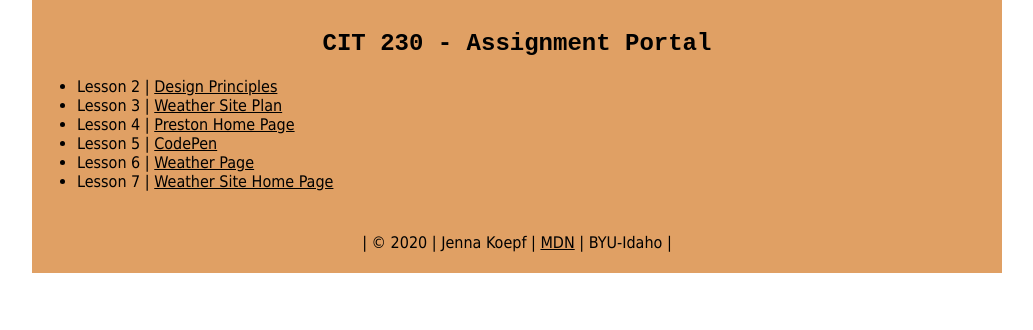
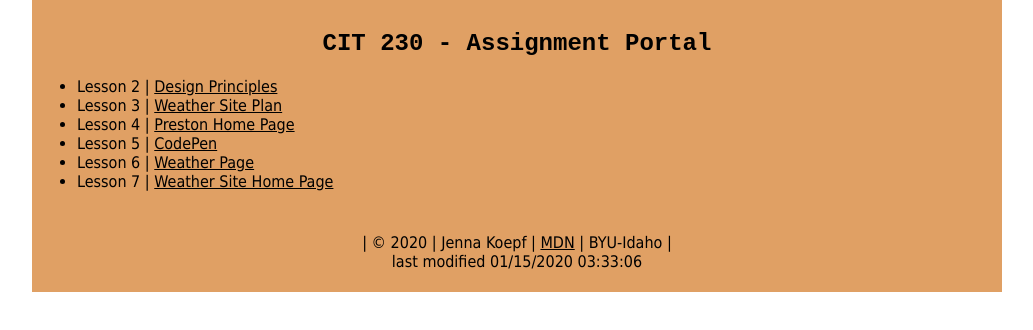
Before and after one commit to jkoepf/jkoepf.github.io, a plain HTML site: page index.html in a window 1280 px wide. Shown: the part 298-628 px from the top of the page, without its empty margins (123-1156 px from the left). Drawn offline with Linux system fonts and the light colour scheme.

Commit message:
date last modified

```diff
--- a/index.html
+++ b/index.html
@@ -10,7 +10,7 @@
 <body>
 
     <header>
-        <img src="./images/picofme.jpg" alt="My Profile Picture">
+        <img src="images/picofme.jpg" alt="My Profile Picture">
     <h1>Jenna Koepf</h1>
     </header>
 
@@ -27,7 +27,11 @@
     </main>
 
     <footer>
-        <p>| &copy; 2020 | Jenna Koepf | <a href="https://developer.mozilla.org/en-US/">MDN</a> | BYU-Idaho |</p>
+        <p>| &copy; 2020 | Jenna Koepf | <a href="https://developer.mozilla.org/en-US/">MDN</a> | BYU-Idaho | <br>
+            last modified <span id="date"></span></p>
+        <script>
+            document.getElementById("date").innerHTML = document.lastModified;
+            </script>
     </footer>
 
 </body>
```
